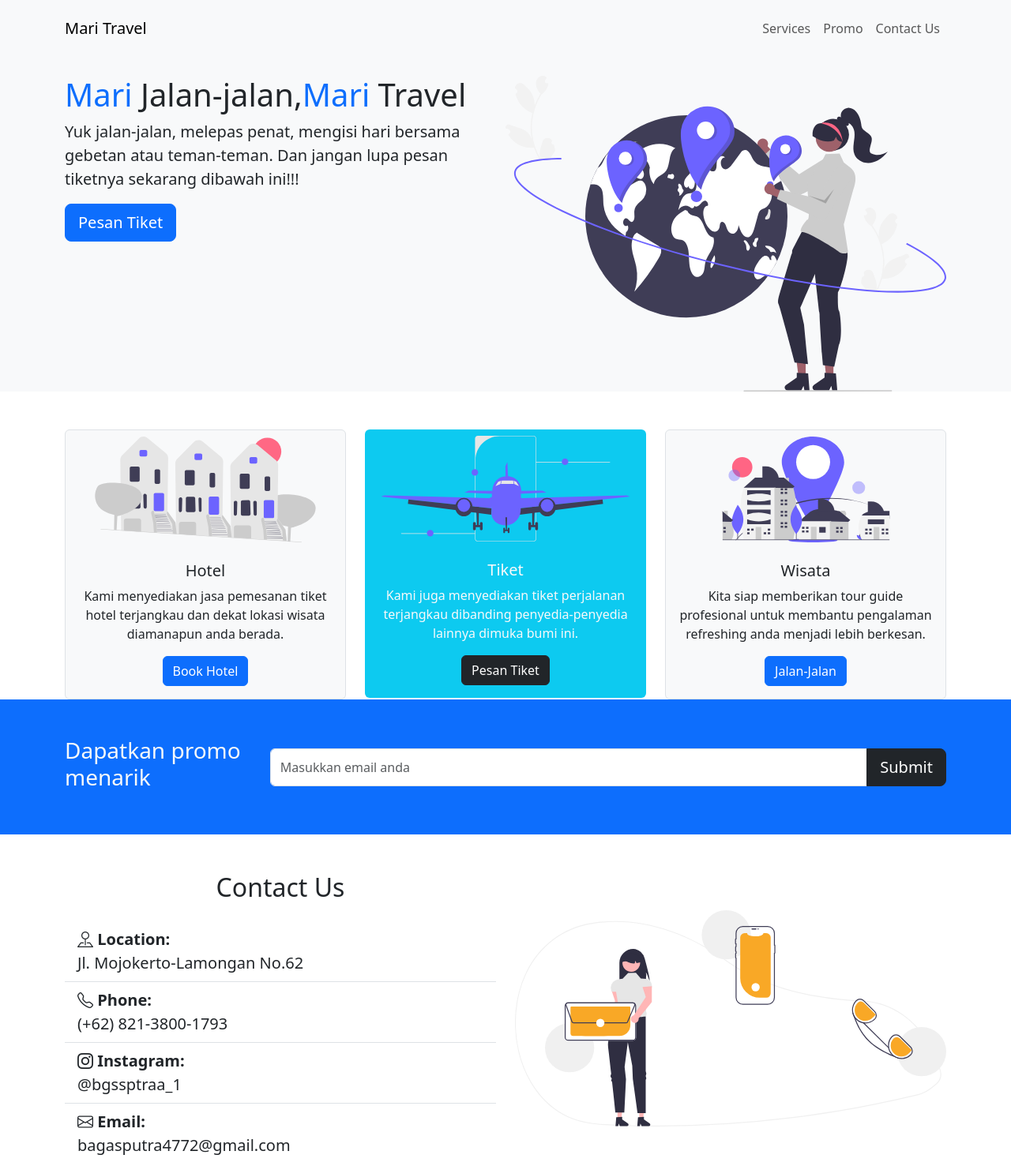
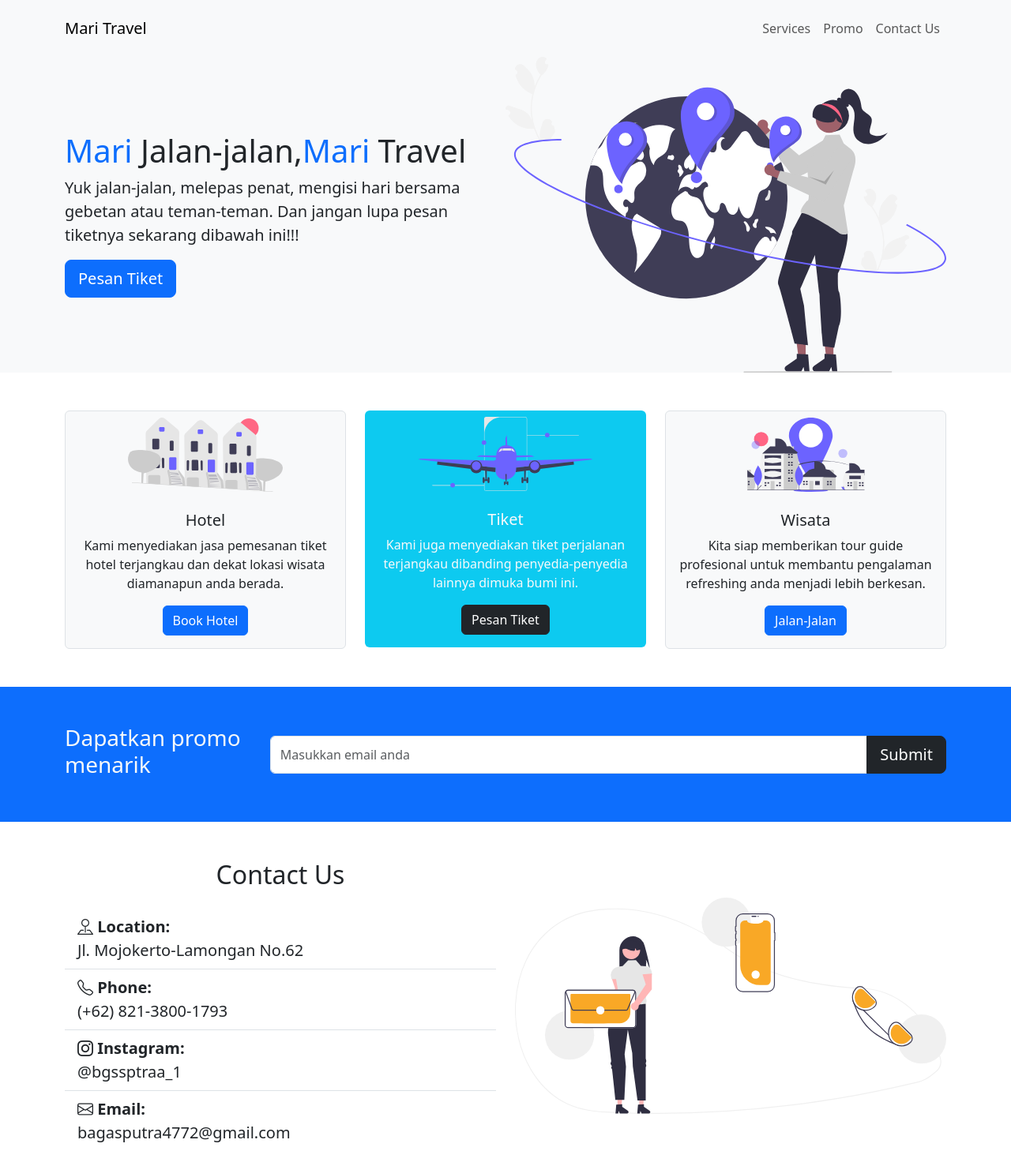
Before and after one commit to bagas1717/bagasputra, a plain HTML site: page index.html in a window 1280 px wide. Shown: the top 1477 px of the page at 79% size. Drawn offline with nearby package versions, Linux system fonts and the light colour scheme.

Commit message:
merubah margin top services

```diff
--- a/css/styles.css
+++ b/css/styles.css
@@ -1,7 +1,7 @@
 .header{
-    margin-top: 110px;
+    margin-top: 60px;
 }
 
 #services img{
-    height: 150px;
+    height: 110px;
 }
--- a/index.html
+++ b/index.html
@@ -43,23 +43,20 @@
 
         <!-- Header-->
 
-        <section class="bg-light text-dark text-center text-sm-start pt-5 pb-5 pb-sm-0 mt-5">
+        <section class="bg-light text-dark text-center text-sm-start pt-4 mt-5">
             <div class="container">
-                <div class="d-flex align-item-center">
+                <div class="d-flex align-items-center">
                     <div>
                         <h1><span class="text-primary">Mari</span> Jalan-jalan,<span class="text-primary">Mari</span> Travel</h1>
                         <p class="lead">
                             Yuk jalan-jalan, melepas penat, mengisi hari bersama gebetan atau teman-teman. Dan jangan lupa pesan tiketnya sekarang dibawah ini!!!
                         </p>
 
-                        <button
-                            class="btn btn-primary btn-lg"
-                        >
-                            Pesan Tiket
+                        <button class="btn btn-primary btn-lg">
+                            <a href="#services" class="nav-link">Pesan Tiket</a>
                         </button>
-
                     </div>
-                        <img class="img-fluid w-50 d-none d-sm-block" src="images/header.svg" alt="header">
+                    <img class="img-fluid w-50 d-none d-sm-block" src="images/header.svg" alt="header">
                 </div>
             </div>
         </section>
@@ -104,7 +101,7 @@
         </section>
 
         <!-- Promo -->
-        <section class="bg-primary text-light p-5" id="promo">
+        <section class="bg-primary text-light p-5 mt-5" id="promo">
             <div class="container">
                 <div class="d-md-flex justify-content-between align-items-center">
                     <h3>Dapatkan promo menarik</h3>
```
